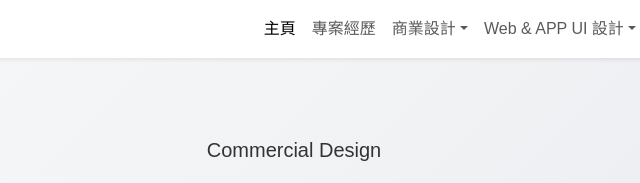
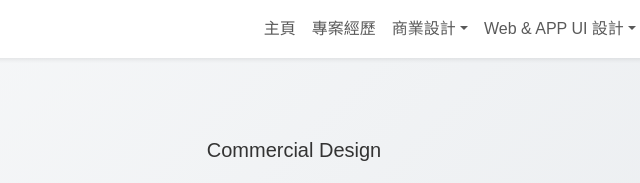
Before and after one commit to hungyayun/hungyayun.github.io, a plain HTML site: page commercial_packaging.html in a window 1280 px wide. Shown: the top 183 px of the page, 346-986 px from the left. Drawn offline with nearby package versions, Linux system fonts and the light colour scheme.

Commit message:
Add files via upload

```diff
--- a/commercial_packaging.html
+++ b/commercial_packaging.html
@@ -22,7 +22,7 @@
 
             <div class="collapse navbar-collapse" id="navbarNav">
                 <ul class="navbar-nav ms-auto">
-                    <li class="nav-item"><a class="nav-link active" href="index.html">主頁</a></li>
+                    <li class="nav-item"><a class="nav-link" href="index.html">主頁</a></li>
 
                     <li class="nav-item"><a class="nav-link" href="experience.html">專案經歷</a></li>
 
```
